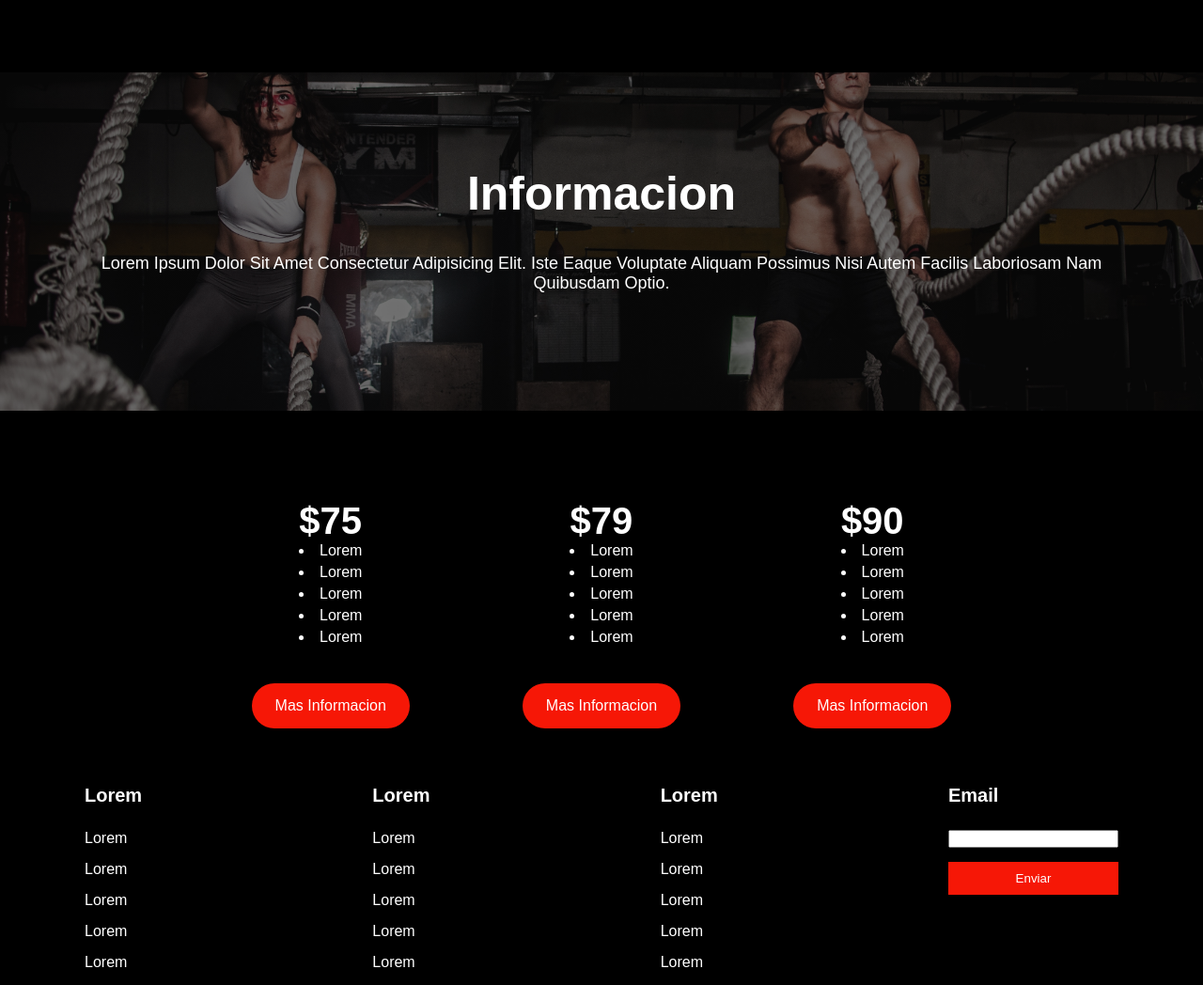
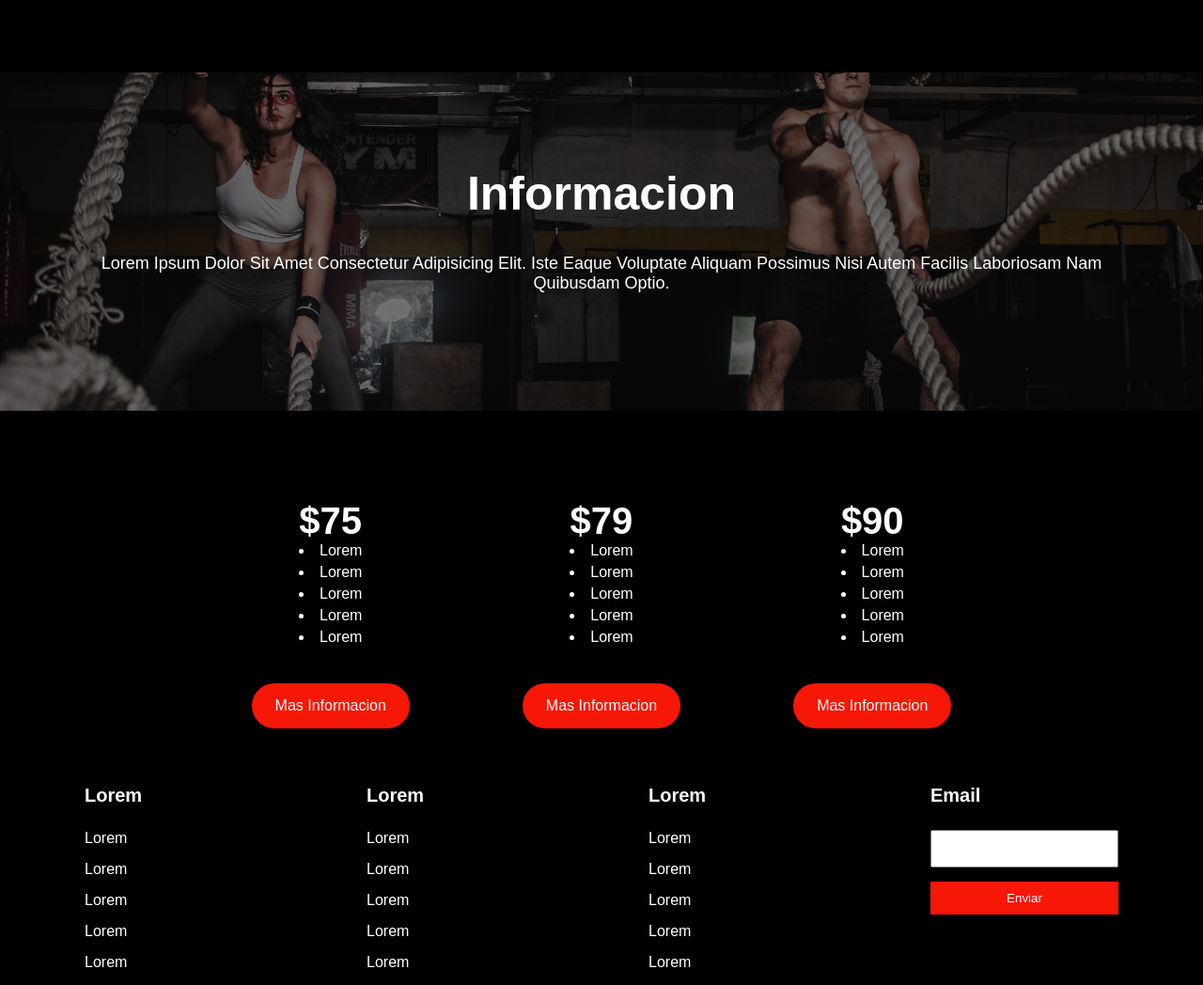
Before and after one commit to Bruno-Ivan/Proyecto2, a plain HTML site: page index.html in a window 1280 px wide. Shown: the part 1578-2626 px from the top of the page at 94% size. Drawn offline with Linux system fonts and the light colour scheme.

Commit message:
Update style.css

```diff
--- a/style.css
+++ b/style.css
@@ -284,6 +284,11 @@ ul li {
   display: flex;
   flex-direction: column;
 }
+.enlace form input.bnt-2 {
+  /* Ajusta el tamaño del campo de entrada de texto */
+  height:40px;
+  width: 200px;
+}
 
 .btn-2 {
   padding: 10px 25px;
```
